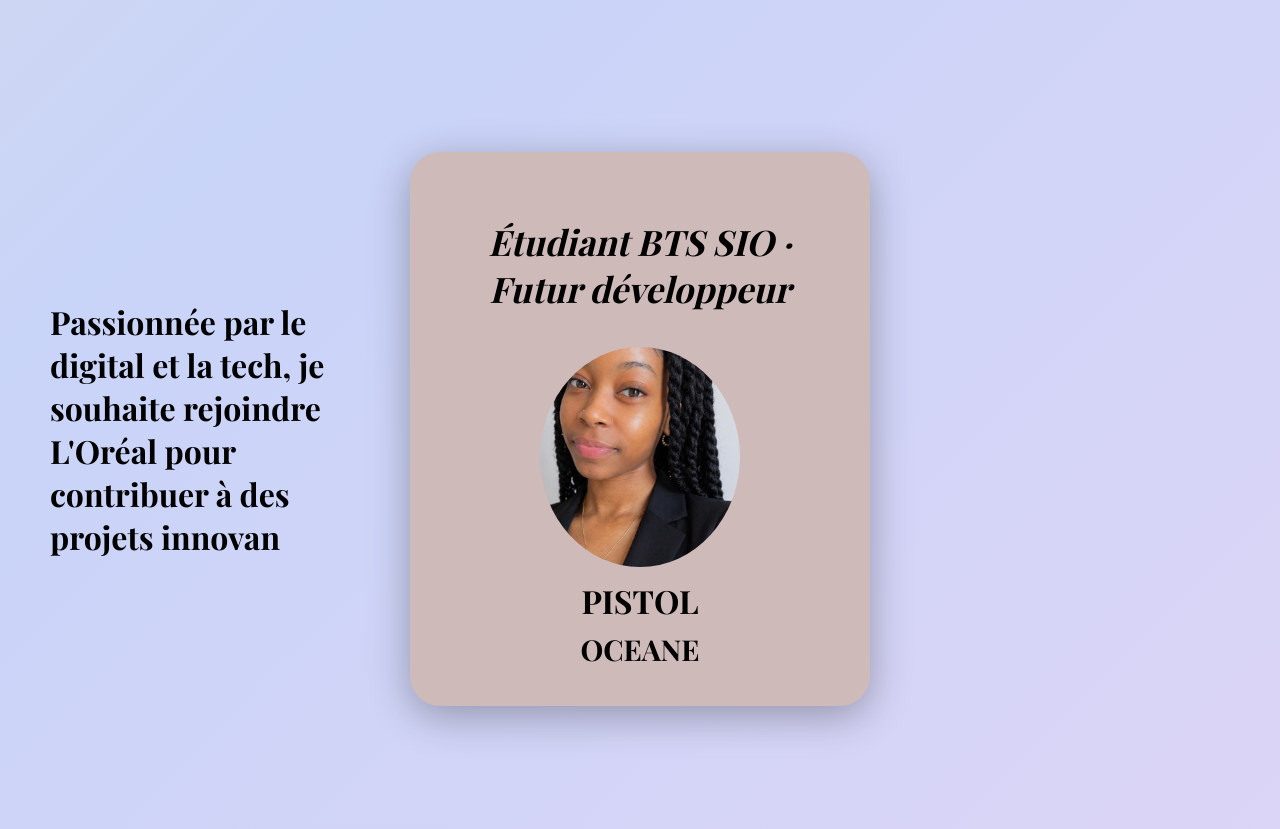
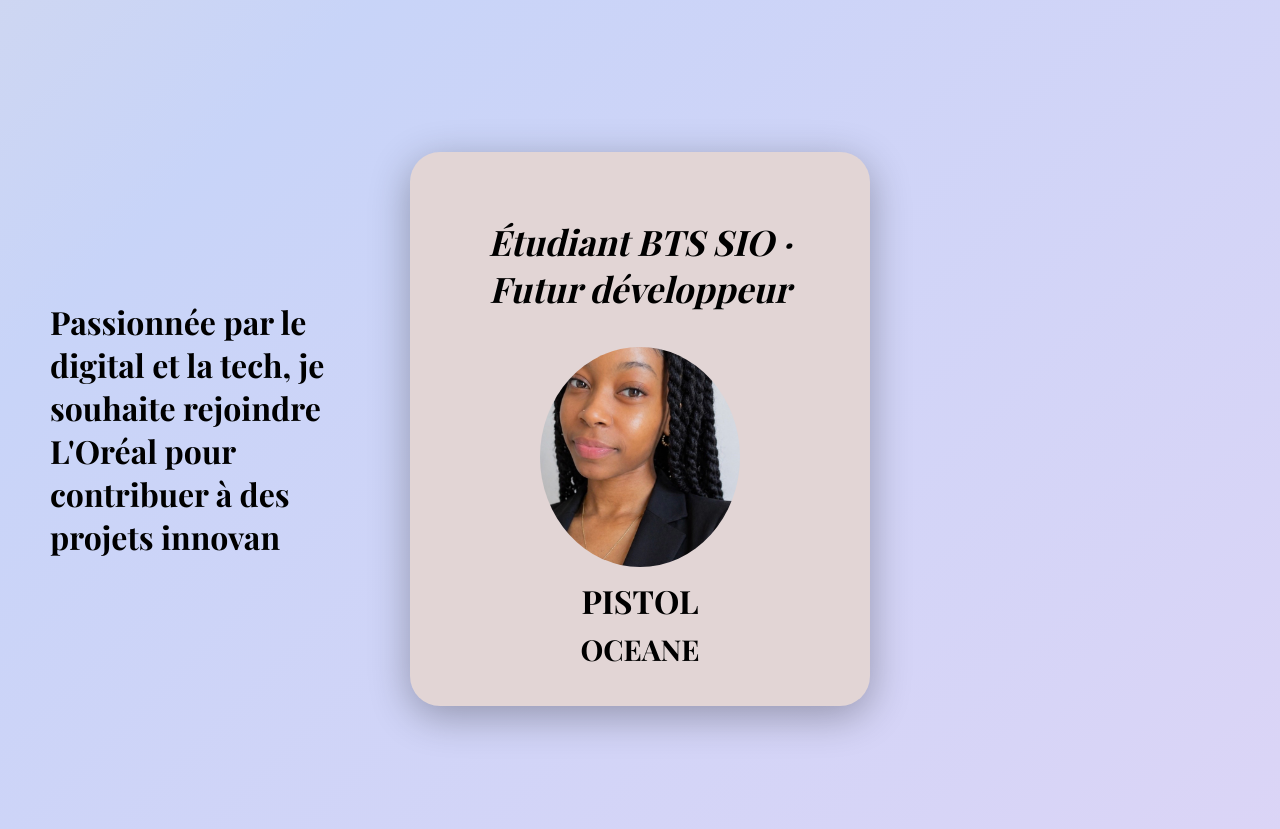
Before and after one commit to oceanepistol14/oceanepistol.github.io, a plain HTML site: page index.html in a window 1280 px wide. Shown: the part 111-940 px from the top of the page. Drawn offline with nearby package versions, Linux system fonts and the light colour scheme.

Commit message:
Refactor styles in style.css
Updated the card background color and adjusted styles.

```diff
--- a/style.css
+++ b/style.css
@@ -45,7 +45,7 @@ body {
 
 .carte {
   text-align: center;
-  background: #CFBABA;
+  background: #E2D5D5;
   padding: 30px;
   border-radius: 30px;
   max-width: 400px;
```
